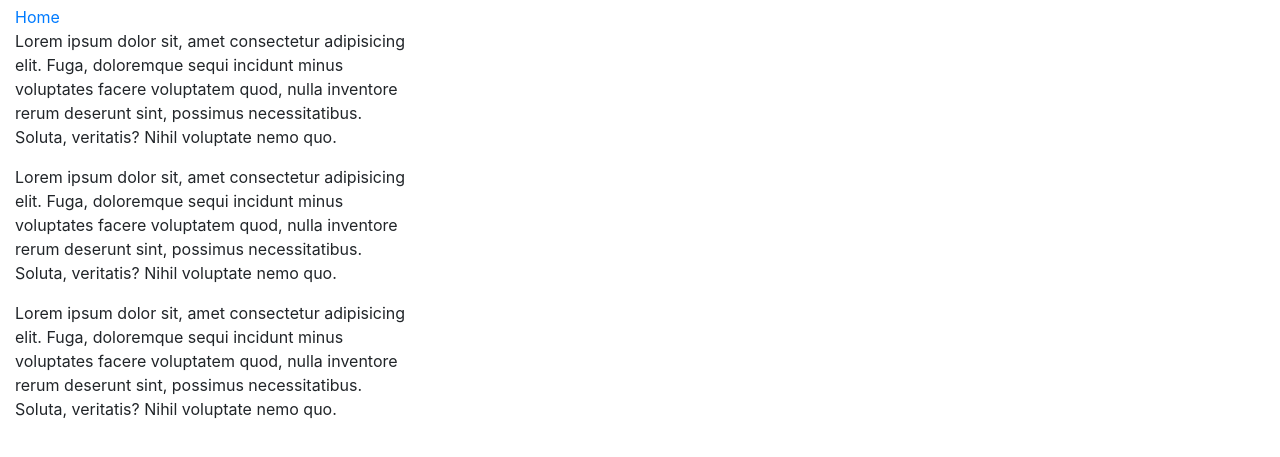
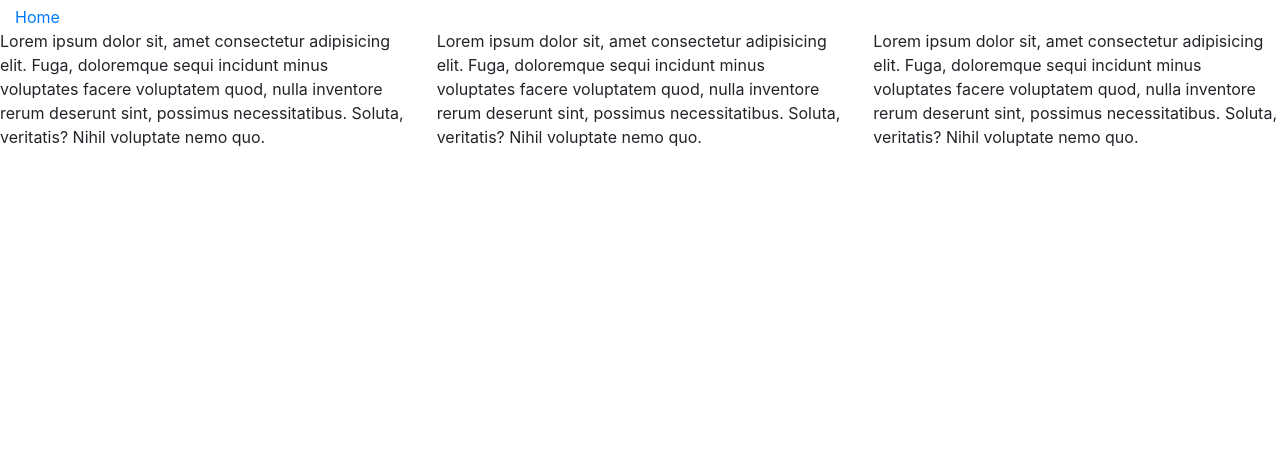
Before and after one commit to Kelbore/bootstrap-examples, a plain HTML site: page index.html in a window 1280 px wide. Shown: the part 51-508 px from the top of the page. Drawn offline with nearby package versions, Linux system fonts and the light colour scheme.

Commit message:
add meta tag

```diff
--- a/index.html
+++ b/index.html
@@ -2,7 +2,7 @@
 <html>
     <head>
         <link rel="stylesheet" href="https://cdn.jsdelivr.net/npm/bootstrap@4.1.3/dist/css/bootstrap.min.css" integrity="sha384-MCw98/SFnGE8fJT3GXwEOngsV7Zt27NXFoaoApmYm81iuXoPkFOJwJ8ERdknLPMO" crossorigin="anonymous">
-        <meta>
+        <meta name="viewport" content="width=device-width, initial-scale=1.0">
     </head>
     <body>
         <header>
@@ -14,19 +14,25 @@
          </nav>
         </header>
         <main>
-            <div class="">
-            <p class="col-sm-12 col-md-4">Lorem ipsum dolor sit, amet consectetur adipisicing elit.
+            <div class="row">
+                <div  class="col-sm-12 col-md-4">
+                    <p>Lorem ipsum dolor sit, amet consectetur adipisicing elit.
                         Fuga, doloremque sequi incidunt minus voluptates facere
                         voluptatem quod, nulla inventore rerum deserunt sint,
                         possimus necessitatibus. Soluta, veritatis? Nihil voluptate nemo quo.</p>
-            <p  class="col-sm-12 col-md-4">Lorem ipsum dolor sit, amet consectetur adipisicing elit.
+                </div>
+                <div  class="col-sm-12 col-md-4">
+                    <p>Lorem ipsum dolor sit, amet consectetur adipisicing elit.
                         Fuga, doloremque sequi incidunt minus voluptates facere
                         voluptatem quod, nulla inventore rerum deserunt sint,
                         possimus necessitatibus. Soluta, veritatis? Nihil voluptate nemo quo.</p>
-           <p  class="col-sm-12 col-md-4">Lorem ipsum dolor sit, amet consectetur adipisicing elit.
+                </div>
+                <div  class="col-sm-12 col-md-4">
+                    <p>Lorem ipsum dolor sit, amet consectetur adipisicing elit.
                         Fuga, doloremque sequi incidunt minus voluptates facere
                         voluptatem quod, nulla inventore rerum deserunt sint,
                         possimus necessitatibus. Soluta, veritatis? Nihil voluptate nemo quo.</p>
+                </div>
             </div>
         </main>
 
```
Lines whose indentation alone changed are shown as unchanged.
